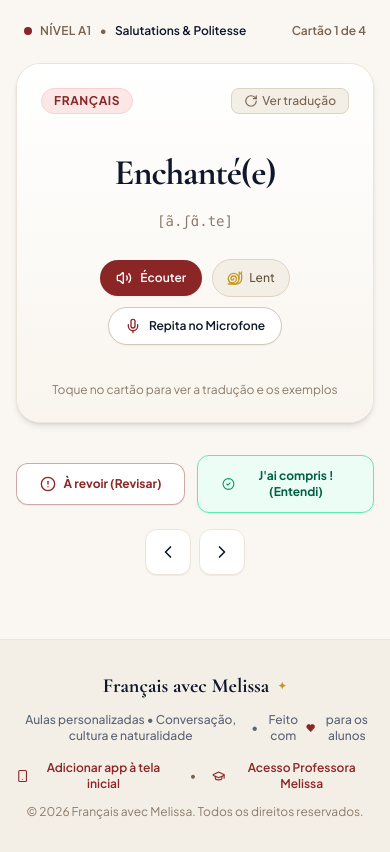
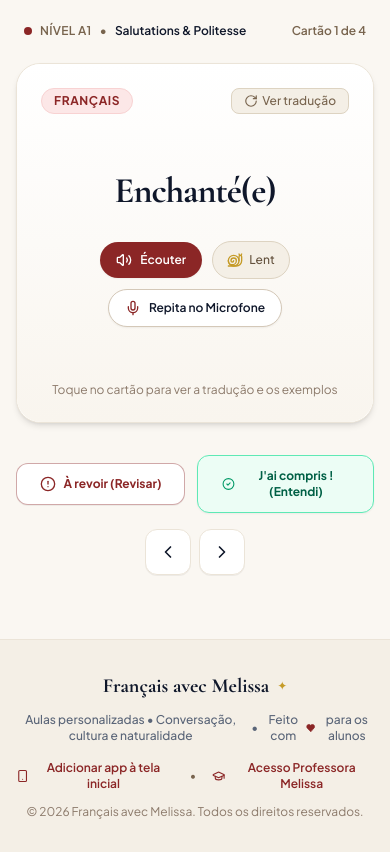
Before and after one commit to mlaurentprado/francaisavecmelissa, a React (Vite) app: page / in a window 390 px wide. Shown: the part 2820-3672 px from the top of the page. Built offline with nearby package versions, Linux system fonts and the light colour scheme.

Commit message:
fix(flashcards): remove phonetic transcription from flashcards, revisions, and AI prompt

```diff
--- a/src/components/FlashcardsView.tsx
+++ b/src/components/FlashcardsView.tsx
@@ -203,11 +203,6 @@ export const FlashcardsView: React.FC<FlashcardsViewProps> = ({
               <h2 className="font-cormorant text-4xl sm:text-5xl md:text-6xl font-bold text-[#0F172A] tracking-tight leading-tight">
                 {currentCard.french}
               </h2>
-              {currentCard.phonetic && (
-                <p className="text-sm font-mono text-[#8C7A6B]">
-                  [{currentCard.phonetic}]
-                </p>
-              )}
 
               {/* Audio and Microphone Action Controls */}
               <div className="flex flex-wrap items-center justify-center gap-2.5 sm:gap-3 pt-3">
--- a/src/components/RevisionsView.tsx
+++ b/src/components/RevisionsView.tsx
@@ -123,9 +123,6 @@ export const RevisionsView: React.FC<RevisionsViewProps> = ({
                     <span className="text-[11px] font-bold px-2 py-0.5 rounded-full bg-[#F4EFE6] text-[#78644E] uppercase">
                       {card.category}
                     </span>
-                    {card.phonetic && (
-                      <span className="text-xs text-[#8C7A6B] font-mono">[{card.phonetic}]</span>
-                    )}
                   </div>
                   <h4 className="font-cormorant text-2xl sm:text-3xl font-bold text-[#0F172A]">
                     {card.french}
--- a/src/services/geminiService.ts
+++ b/src/services/geminiService.ts
@@ -36,7 +36,7 @@ Sua tarefa é criar exercícios práticos, elegantes e gramaticalmente perfeitos
 REGRAS OBRIGATÓRIAS:
 1. Baseie-se ESTRITAMENTE no tema da aula, no resumo pedagógico e no vocabulário fornecidos pela professora. NÃO invente regras, vocabulários ou tópicos que não foram mencionados.
 2. Todo o francês deve ser autêntico, natural e adequado ao nível CEFR selecionado (${level}).
-3. Forneça transcrição fonética simplificada e amigável nos flashcards para alunos lusófonos.
+3. O foco dos flashcards deve ser a clareza do vocabulário, tradução precisa e exemplos práticos de uso contextualizados. NÃO inclua transcrições ou símbolos fonéticos.
 4. O quiz deve conter exatamente 4 alternativas por questão, onde apenas 1 é correta, acompanhada de explicação pedagógica clara e uma "dica da Melissa".
 5. O ditado (dictée) deve ser uma frase em francês baseada diretamente no que foi ensinado na aula.
 6. Retorne ESTRITAMENTE um objeto JSON válido, sem markdown envolvente ou formatação extra.`;
@@ -54,7 +54,6 @@ Gere entre 3 a 5 flashcards, 2 a 3 questões de quiz e 1 a 2 frases para ditado,
   "flashcards": [
     {
       "french": "expressão ou palavra em francês",
-      "phonetic": "guia fonético amigável",
       "portuguese": "tradução em português",
       "exampleFr": "frase de exemplo contextualizada em francês",
       "examplePt": "tradução do exemplo em português",
@@ -128,7 +127,7 @@ Gere entre 3 a 5 flashcards, 2 a 3 questões de quiz e 1 a 2 frases para ditado,
       level,
       category: theme,
       french: f.french || '',
-      phonetic: f.phonetic || '',
+      phonetic: '',
       portuguese: f.portuguese || '',
       exampleFr: f.exampleFr || '',
       examplePt: f.examplePt || '',
```
